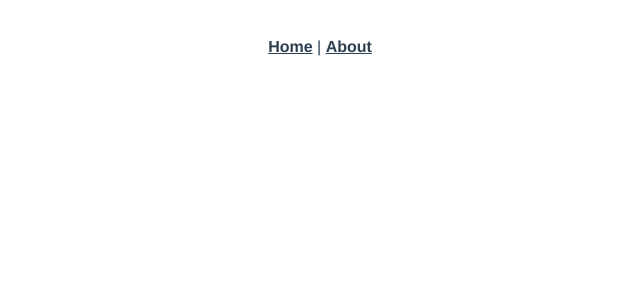
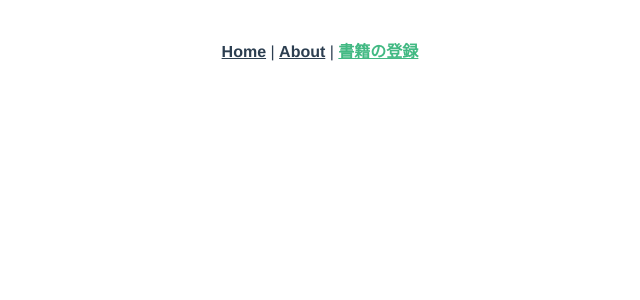
Before and after one commit to kgSuzuki1994/springbooklendingservice-client, a Vue app: page /addbook in a window 1280 px wide. Shown: the top 300 px of the page, without its empty margins (320-960 px from the left). Built offline with nearby package versions, Linux system fonts and the light colour scheme.

Commit message:
[add] #1 ヘッダに書籍登録用の項目を追加
ヘッダ部分に「書籍の登録」と表示されるよう追加

```diff
--- a/src/App.vue
+++ b/src/App.vue
@@ -2,15 +2,16 @@
   <div id="app">
     <div id="nav">
       <router-link to="/">Home</router-link> |
-      <router-link to="/about">About</router-link>
+      <router-link to="/about">About</router-link> |
+      <router-link to="/addbook">書籍の登録</router-link>
     </div>
-    <router-view/>
+    <router-view />
   </div>
 </template>
 
 <style lang="scss">
 #app {
-  font-family: 'Avenir', Helvetica, Arial, sans-serif;
+  font-family: "Avenir", Helvetica, Arial, sans-serif;
   -webkit-font-smoothing: antialiased;
   -moz-osx-font-smoothing: grayscale;
   text-align: center;
```
